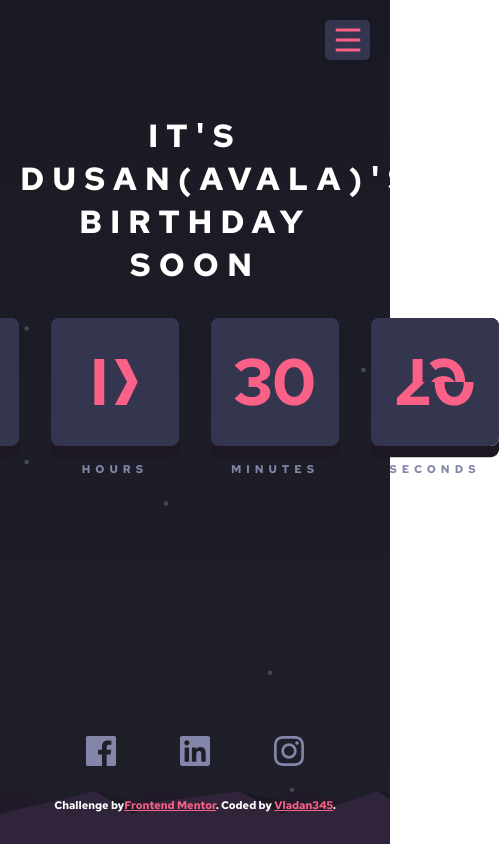
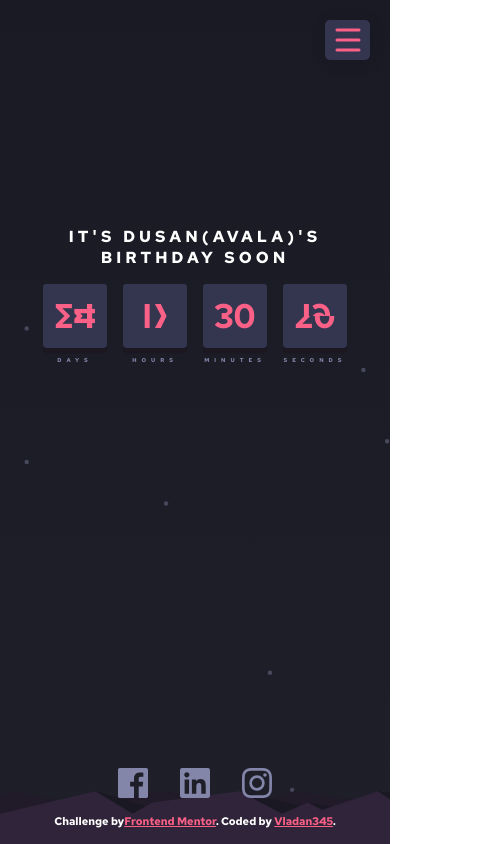
Before and after one commit to vladan345/itisyourbirthday, a Next.js app: page / in a window 390 px wide. Shown: the whole page, 499 px wide, since content can reach past the window. Built offline with nearby package versions, Linux system fonts and the light colour scheme.

Commit message:
update responsive

```diff
--- a/styles/globals.css
+++ b/styles/globals.css
@@ -204,3 +204,16 @@ div.menuOpened {
     transform: rotateX(0deg) skewX(0deg);
   }
 }
+@media only screen and (max-width: 900px) {
+  html {
+    font-size: 62.5%;
+  }
+  body {
+    background-size: 300%, cover, contain;
+  }
+}
+@media only screen and (max-width: 400px) {
+  html {
+    font-size: 50%;
+  }
+}
```
